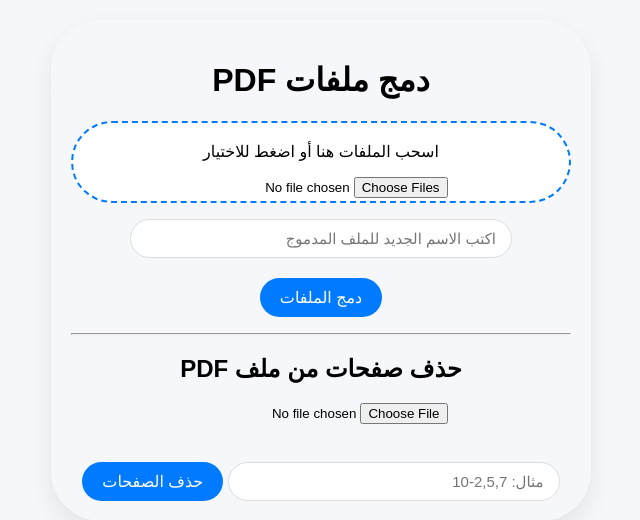
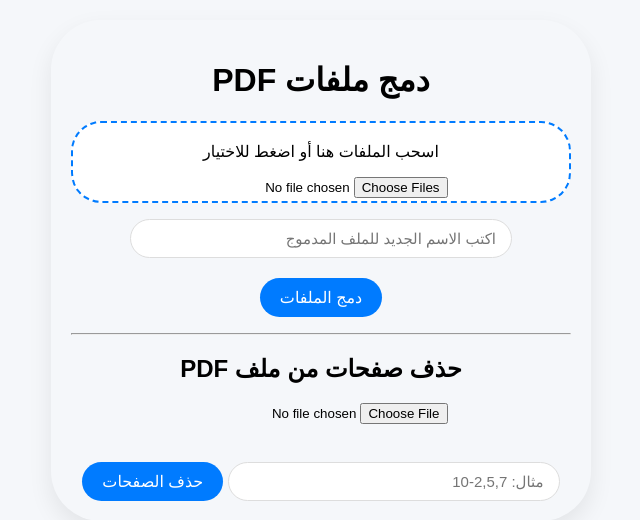
Before and after one commit to maf1250/PDF, a Flask app: page / in a window 1280 px wide. Shown: the top 520 px of the page, without its empty margins (319-959 px from the left). Run offline with Flask 3, Linux system fonts and the light colour scheme.

Commit message:
Update style.css

```diff
--- a/static/style.css
+++ b/static/style.css
@@ -15,7 +15,7 @@ body {
 #drop-area {
     border: 2px dashed #007bff;
     padding: 3px;
-    border-radius: 80px;
+    border-radius: 30px;
     background: white;
     cursor: pointer;
 }
```
